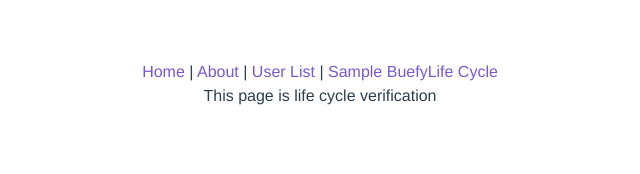
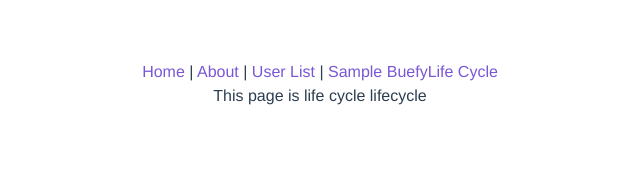
Before and after one commit to ksh-fthr/vue-work, a Vue app: page /life-cycle in a window 1280 px wide. Shown: the top 174 px of the page, without its empty margins (320-960 px from the left). Built offline with nearby package versions, Linux system fonts and the light colour scheme.

Commit message:
View > Component の親子関係をやめ､ View だけで LifeCycle を見るように単純化した｡

```diff
--- a/src/components/LifeCycleVerification.vue
+++ /dev/null
@@ -1,11 +0,0 @@
-<template>
-  <div>
-    <h1>This page is life cycle verification</h1>
-  </div>
-</template>
-
-<script>
-export default {
-  name: 'LifeCycleVerification'
-}
-</script>
--- a/src/views/LifeCycle.vue
+++ b/src/views/LifeCycle.vue
@@ -1,16 +1,130 @@
 <template>
   <div class="lifecycle">
-    <LifeCycleVerification />
+    <h1>{{ properties.sentence }}</h1>
   </div>
 </template>
 
 <script>
-// @ is an alias to /src
-import LifeCycleVerification from '@/components/LifeCycleVerification.vue'
 export default {
-  name: 'lifecycle',
-  components: {
-    LifeCycleVerification
-  }
-}
+  name: "lifecycle",
+  data: function () {
+    return {
+      properties: {
+        sentence: "This page is life cycle lifecycle",
+      },
+    };
+  },
+
+  /* ################################ ライフサイクル ################################ */
+  /**
+   *  [公式](https://jp.vuejs.org/v2/api/index.html#beforeCreate) から拝借｡
+   *
+   * データの監視とイベント/ウォッチャのセットアップより前の、インスタンスが初期化されるときに同期的に呼ばれます。
+   */
+  beforeCreate: function () {},
+
+  /**
+   * [公式](https://jp.vuejs.org/v2/api/index.html#created) から拝借｡
+   *
+   * インスタンスが作成された後に同期的に呼ばれます。
+   * この段階では、インスタンスは、データ監視、算出プロパティ、メソッド、watch/event コールバックらの
+   * オプションのセットアップ処理が完了したことを意味します。
+   * しかしながら、マウンティングの段階は未開始で、`$el` プロパティはまだ利用できません。
+   */
+  created: function () {},
+
+  /**
+   * [公式](https://jp.vuejs.org/v2/api/index.html#beforeMount) から拝借｡
+   *
+   * `render` 関数が初めて呼び出されようと、マウンティングが開始される直前に呼ばれます。
+   */
+  beforeMount: function () {},
+
+  /**
+   * [公式](https://jp.vuejs.org/v2/api/index.html#mounted) から拝借｡
+   *
+   * 新たに作成される `vm.$el` によって置き換えられる `el` に対して、インスタンスがマウントされたちょうど後に呼ばれます。
+   * ルートインスタンスがドキュメントの中の要素にマウントされる場合、`vm.$el` も `mounted` が呼び出されるときにドキュメントの中に入ります。
+   * `mounted` は 全ての子コンポーネントもマウントされていることを保証**しない**ことに注意してください。
+   * ビュー全体がレンダリングされるまで待つ場合は、 `mounted` の代わりに
+   * [vm.$nextTick](https://jp.vuejs.org/v2/api/index.html#vm-nextTick) を使うことができます。
+   *
+   * このフックはサーバサイドレンダリングでは呼ばれません。
+   */
+  mounted: function () {},
+
+  /**
+   * [公式](https://jp.vuejs.org/v2/api/index.html#beforeUpdate) から拝借｡
+   *
+   * データが変更されるとき、DOM が適用される前に呼ばれます。
+   * これは、更新前に既存の DOM にアクセスするのに適しています。
+   * 例: 手動で追加されたイベントリスナを削除する
+   *
+   * このフックはサーバサイドレンダリングでは呼ばれません。
+   * サーバサイドでは初期描画のみ実行されるためです。
+   */
+  beforeUpdate: function () {},
+
+  /**
+   * [公式](https://jp.vuejs.org/v2/api/index.html#updated) から拝借｡
+   *
+   * データが変更後、仮想 DOM が再描画そしてパッチを適用によって呼ばれます。
+   * このフックが呼び出されるとき、コンポーネントの DOM は更新した状態になり、このフックで DOM に依存する操作を行うことができます。
+   * しかしがながら、ほとんどの場合、無限更新ループに陥る可能性があるため、このフックでは状態を変更するのを回避すべきです。
+   *
+   * `updated` は 全ての子コンポーネントも再レンダリングされていることを保証**しない**ことに注意してください。
+   * ビュー全体が再レンダリングされるまで待つ場合は、 `updated` の代わりに
+   * [vm.$nextTick](https://jp.vuejs.org/v2/api/index.html#vm-nextTick) を使うことができます。
+   * このフックはサーバサイドレンダリングでは呼ばれません。
+   */
+  updated: function () {},
+
+  /**
+   * [公式](https://jp.vuejs.org/v2/api/index.html#beforeDestroy) から拝借｡
+   *
+   * > Vue インスタンスが破棄される直前に呼ばれます。
+   * この段階ではインスタンスはまだ完全に機能しています。
+   *
+   * **このフックはサーバサイドレンダリングでは呼ばれません。**
+   */
+  beforeDestroy: function () {},
+
+  /**
+   * [公式](https://jp.vuejs.org/v2/api/index.html#destroyed) から拝借｡
+   *
+   * Vue インスタンスが破棄された後に呼ばれます。
+   * このフックが呼ばれるとき、Vue インスタンスの全てのディレクティブはバウンドしておらず、
+   * 全てのイベントリスナは削除されており、そして全ての子の Vue インスタンスは破棄されています。
+   *
+   * このフックはサーバサイドレンダリングでは呼ばれません。
+   */
+  destroyed: function () {},
+
+  /* ################################ オプション ################################ */
+  /**
+   * [公式](https://jp.vuejs.org/v2/api/index.html#activated) から拝借｡
+   *
+   * 生き続けたコンポーネントが活性化するとき呼ばれます。
+   * このフックはサーバサイドレンダリングでは呼ばれません。
+   */
+  activated: function () {},
+
+  /**
+   * [公式](https://jp.vuejs.org/v2/api/index.html#deactivated) から拝借｡
+   *
+   * 生存し続けたコンポーネントが非活性化されるとき呼ばれます。
+   * このフックはサーバサイドレンダリングでは呼ばれません。
+   */
+  deactivated: function () {},
+
+  /**
+   * [公式](https://jp.vuejs.org/v2/api/index.html#errorCaptured) から拝借｡
+   *
+   * 任意の子孫コンポーネントからエラーが捕捉されるときに呼び出されます。
+   * フックは、エラー、エラーをトリガするコンポーネントインスタンス、
+   * そしてどこでエラーが捕捉されたかの文字列情報、これら 3 つの引数を受け取ります。
+   * フックはエラーがさらにもっと伝播するのを防ぐために、`false` を返すことができます。
+   */
+  errorCaptured: function () {},
+};
 </script>
```
